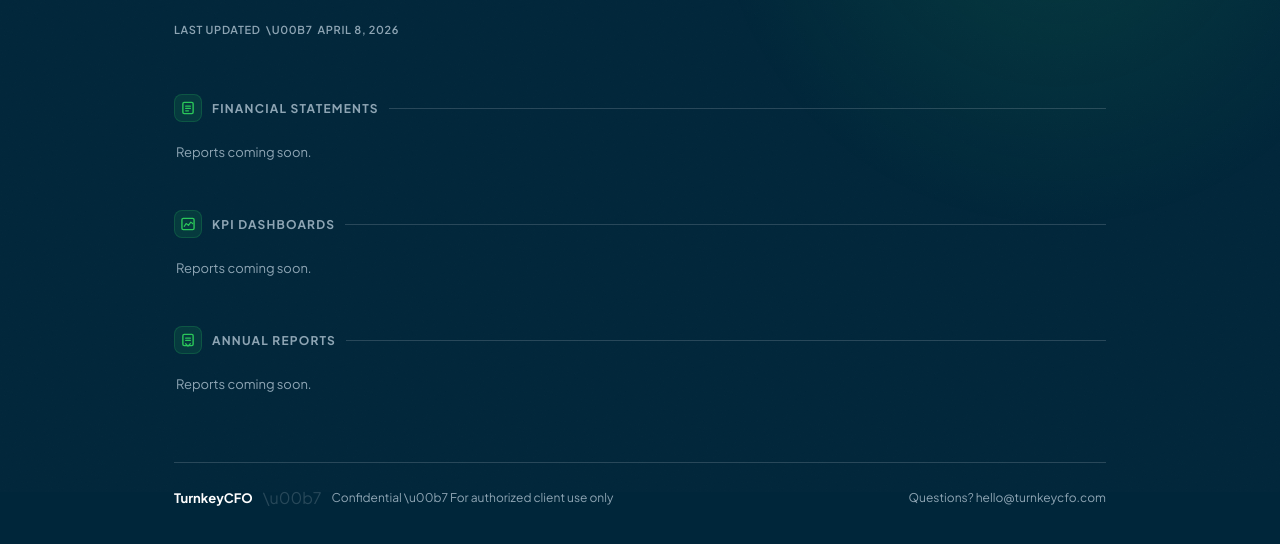
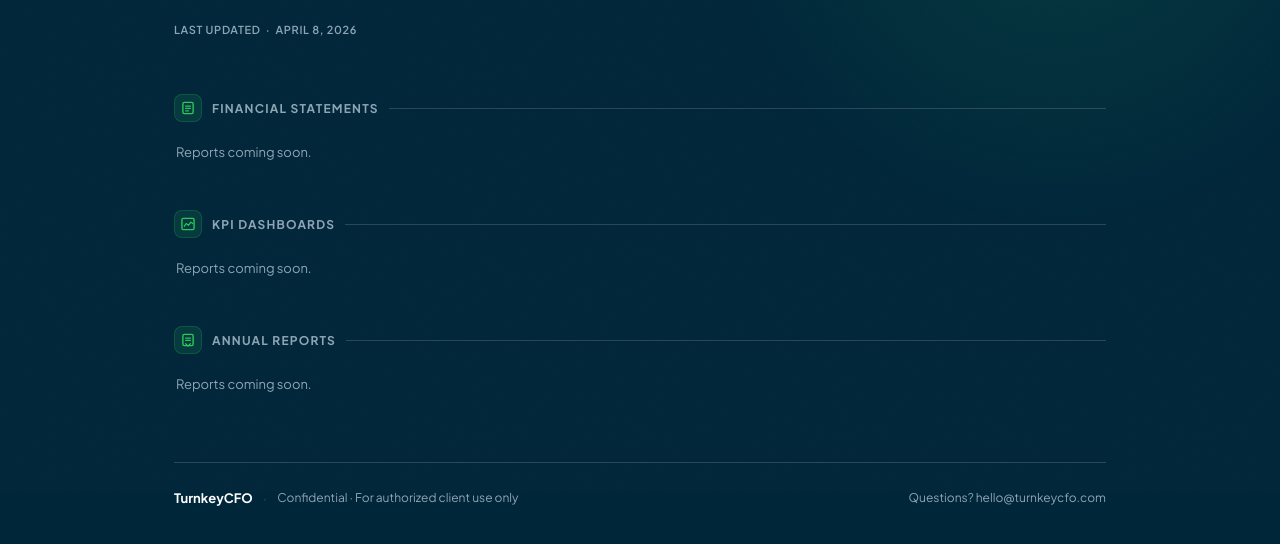
Before and after one commit to TurnkeyCFO/Kingdom-City-Church-portal, a plain HTML site: page index.html in a window 1280 px wide. Shown: the part 308-852 px from the top of the page. Drawn offline with Linux system fonts and the light colour scheme.

Commit message:
Fix unicode middot characters

```diff
--- a/index.html
+++ b/index.html
@@ -319,7 +319,7 @@
       <span class="client-name">Kingdom City Church.</span>
     </h1>
     <p class="hero-sub">Your dedicated financial command center. Select a report below to view your latest statements, KPIs, and CFO commentary.</p>
-    <div class="hero-meta">Last Updated &nbsp;\u00b7&nbsp; April 8, 2026</div>
+    <div class="hero-meta">Last Updated &nbsp;·&nbsp; April 8, 2026</div>
   </div>
 
   <!-- FINANCIAL STATEMENTS -->
@@ -381,8 +381,8 @@
   <footer class="footer">
     <div class="footer-left">
       <span class="footer-brand">TurnkeyCFO</span>
-      <span class="footer-sep">\u00b7</span>
-      <span class="footer-copy">Confidential \u00b7 For authorized client use only</span>
+      <span class="footer-sep">·</span>
+      <span class="footer-copy">Confidential · For authorized client use only</span>
     </div>
     <div class="footer-right">Questions? hello@turnkeycfo.com</div>
   </footer>
```
